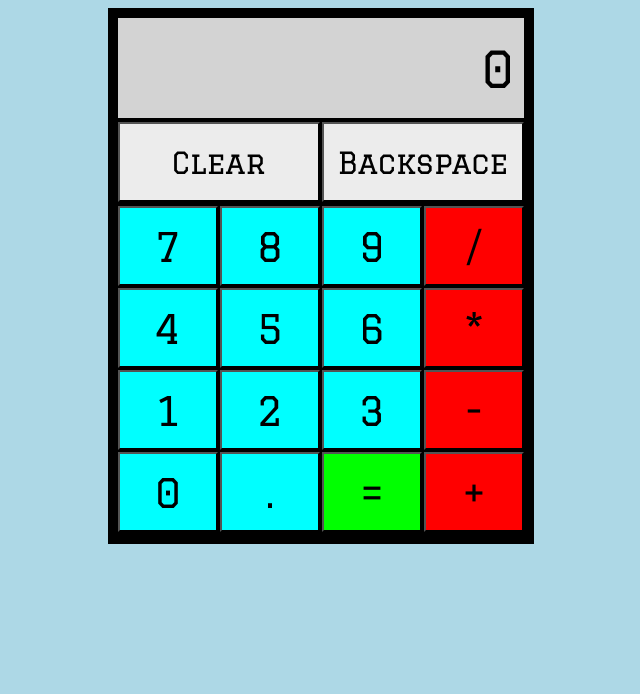
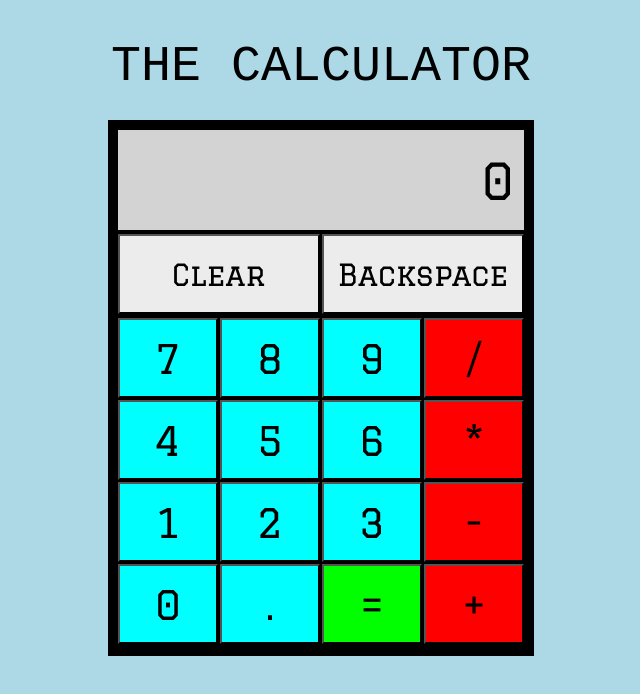
Before and after one commit to Nestor-3690/calculator, a plain HTML site: page index.html in a window 1280 px wide. Shown: the whole page, without its empty margins (319-959 px from the left). Drawn offline with Linux system fonts and the light colour scheme.

Commit message:
Add a presentation div and style it

```diff
--- a/index.html
+++ b/index.html
@@ -9,6 +9,7 @@
     </head>
 
     <body>
+        <div id="presentation">THE CALCULATOR</div>
         <div id="calculator">
             <div id="display">
                 <div id="text" class="displaytext">0</div>
--- a/styles.css
+++ b/styles.css
@@ -9,8 +9,16 @@ html {
 }
 
 body {
+    align-items: center;
     display: flex;
-    justify-content: center;
+    flex-direction: column;
+    gap: 25px;
+}
+
+#presentation {
+    font-family: "Courier", serif;
+    font-size: 50px;
+    margin-top: 30px;
 }
 
 button {
```
